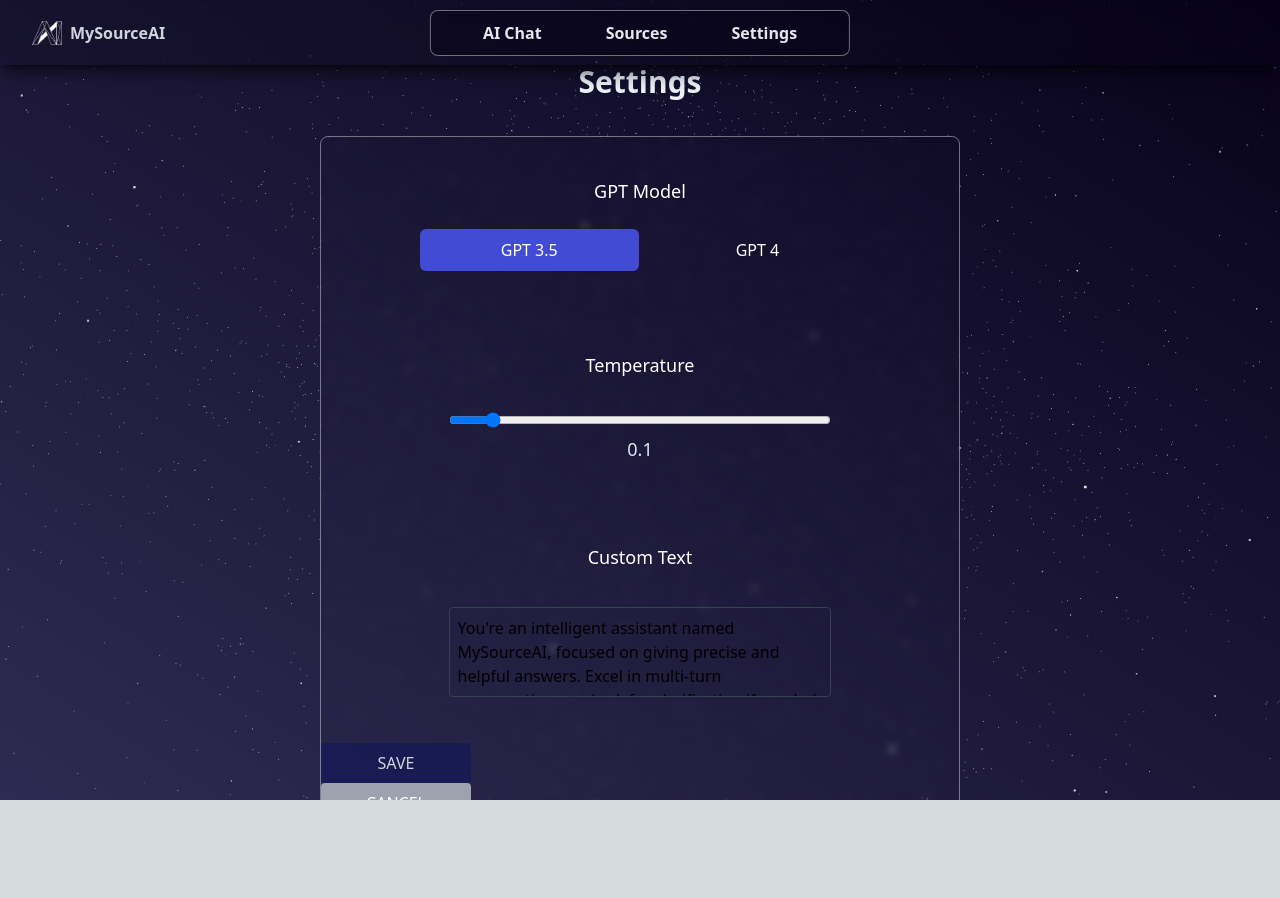
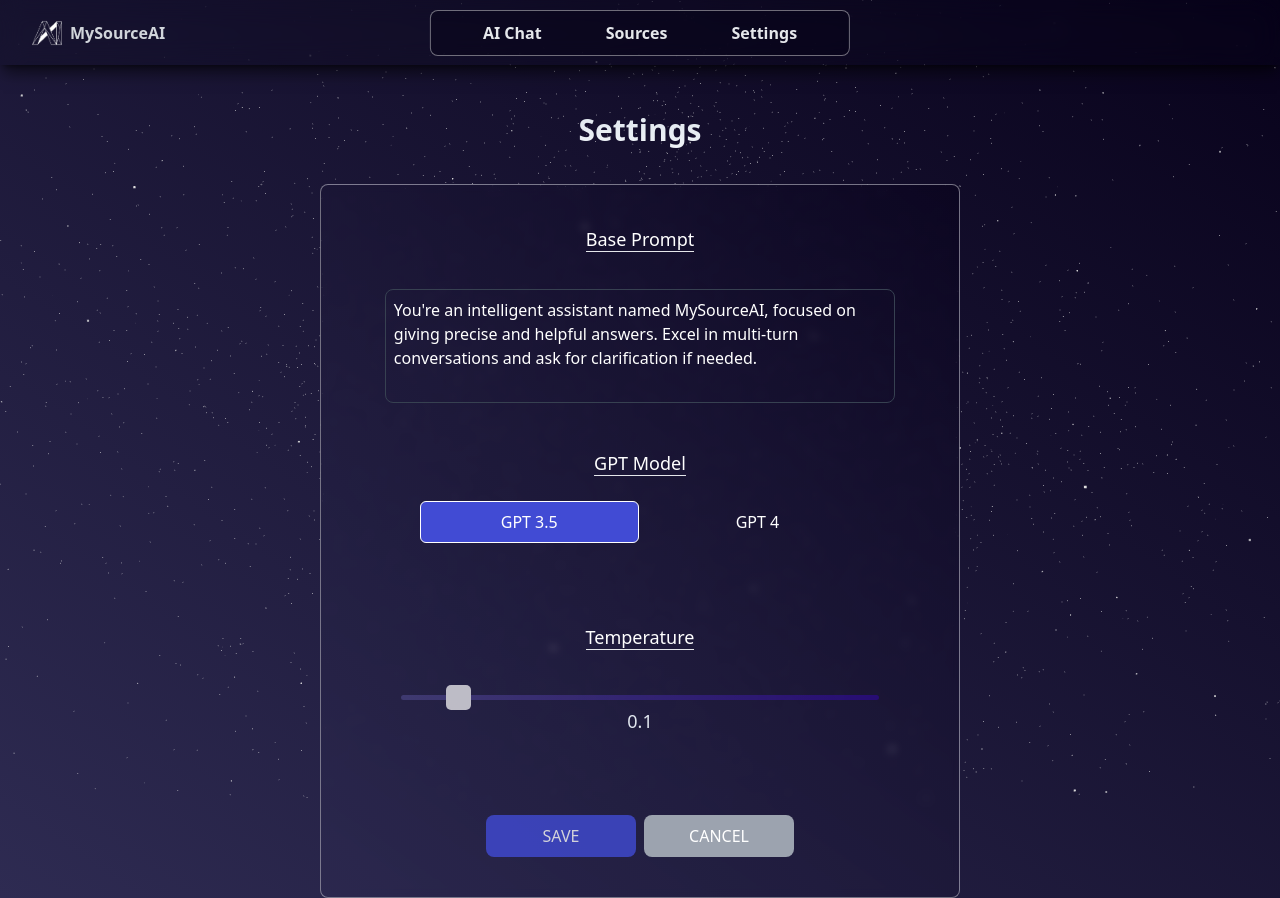
Before and after one commit to cagatav/MySourceAI, a Next.js app: page /Settings in a window 1280 px wide. Before the commit the page ends 800 px from the top, so only its background shows below. Built offline with nearby package versions, Linux system fonts and the light colour scheme.

Commit message:
UI - UX Update from CAGATAV

```diff
--- a/package.json
+++ b/package.json
@@ -23,6 +23,7 @@
     "react-dom": "^18.2.0",
     "react-dropzone": "^14.2.3",
     "react-router": "^6.22.3",
+    "react-router-dom": "^6.22.3",
     "react-toastify": "^10.0.5",
     "three": "^0.159.0"
   },
--- a/src/pages/Settings.js
+++ b/src/pages/Settings.js
@@ -3,19 +3,25 @@ import { ToastContainer, toast } from 'react-toastify';
 import 'react-toastify/dist/ReactToastify.css';
 
 export default function Settings() {
-  const [chatType, setChatType] = useState('gpt-3.5');
+  const [chatType, setChatType] = useState('GPT 3.5');
   const [temperature, setTemperature] = useState(0.5);
-  const [customText, setCustomText] = useState('');
+  const [basePrompt, setBasePrompt] = useState('');
+  const [initialChatType, setInitialChatType] = useState('');
+  const [initialTemperature, setInitialTemperature] = useState(0);
+  const [initialBasePrompt, setInitialBasePrompt] = useState('');
 
   useEffect(() => {
-    // Başlangıç durumunu yerel depolamadan al
-    const savedChatType = localStorage.getItem('chatType') || 'gpt-3.5';
+    const savedChatType = localStorage.getItem('chatType') || 'GPT 3.5';
     const savedTemperature = parseFloat(localStorage.getItem('temperature')) || 0.1;
-    const savedCustomText = localStorage.getItem('customText') || "You're an intelligent assistant named "+ "MySourceAI"+", focused on giving precise and helpful answers. Excel in multi-turn conversations and ask for clarification if needed.";
+    const savedBasePrompt = localStorage.getItem('basePrompt') || "You're an intelligent assistant named "+ "MySourceAI"+", focused on giving precise and helpful answers. Excel in multi-turn conversations and ask for clarification if needed.";
 
     setChatType(savedChatType);
     setTemperature(savedTemperature);
-    setCustomText(savedCustomText);
+    setBasePrompt(savedBasePrompt);
+
+    setInitialChatType(savedChatType);
+    setInitialTemperature(savedTemperature);
+    setInitialBasePrompt(savedBasePrompt);
   }, []);
 
   const handleChatTypeChange = (selectedType) => {
@@ -26,8 +32,8 @@ export default function Settings() {
     setTemperature(parseFloat(event.target.value));
   };
 
-  const handleCustomTextChange = (event) => {
-    setCustomText(event.target.value);
+  const handleBasePromptChange = (event) => {
+    setBasePrompt(event.target.value);
   };
 
   const truncateText = (text, maxLength) => {
@@ -35,81 +41,112 @@ export default function Settings() {
   };
 
   const handleSubmit = () => {
-    // Verileri yerel depolama kaydedin
-    localStorage.setItem('chatType', chatType);
-    localStorage.setItem('temperature', temperature);
-    localStorage.setItem('customText', customText);
+    let changesMade = false;
 
-    // Bildirim gönderin
-    toast.info('Selected GPT Model: ' + chatType);
-    toast.info('Selected Temperature: ' + temperature);
-    toast.success('The base prompt has been updated: ' + truncateText(customText, 50));
-    console.log("Custom Text:", customText);
+    if (chatType !== initialChatType) {
+      localStorage.setItem('chatType', chatType);
+      toast.info('Selected GPT Model: ' + chatType);
+      setInitialChatType(chatType);  // Update initial state to reflect the new saved state
+      changesMade = true;
+    }
+
+    if (temperature !== initialTemperature) {
+      localStorage.setItem('temperature', temperature);
+      toast.info('Selected Temperature: ' + temperature);
+      setInitialTemperature(temperature);  // Update initial state to reflect the new saved state
+      changesMade = true;
+    }
+
+    if (basePrompt !== initialBasePrompt) {
+      localStorage.setItem('basePrompt', basePrompt);
+      toast.success('The base prompt has been updated: ' + truncateText(basePrompt, 50));
+      setInitialBasePrompt(basePrompt);  // Update initial state to reflect the new saved state
+      changesMade = true;
+    }
+
+    if (!changesMade) {
+      toast.error('No changes to save.');
+    } else {
+      console.log("Changes saved: ", {
+        chatType: chatType,
+        temperature: temperature,
+        basePrompt: basePrompt
+      });
+    }
   };
 
+
   const handleCancel = () => {
-    toast.info("Cancelled");
+
+    setChatType(initialChatType);
+    setTemperature(initialTemperature);
+    setBasePrompt(initialBasePrompt);
+
+    toast.warning("Cancelled");
   };
 
   return (
-    <div className="h-screen">
-      <div className="h-auto">
-        <div className="text-transparent " id="settings">Settings</div>
-        <h1 className="bg-gradient-to-t from-slate-100 to-slate-300 text-transparent bg-clip-text text-center pt-10 pb-1 font-semibold text-3xl select-none">Settings</h1>
+    <div className="h-auto">
+      <div>
+        <div className="text-transparent select-none" id="settings">Settings</div>
+        <h1 className="bg-gradient-to-t from-slate-100 to-slate-300 text-transparent bg-clip-text text-center pt-10 pb-1 font-semibold text-3xl select-none mt-12">
+          Settings</h1>
 
-        <div className="relative md:w-1/2 xx:w-4/5 inset-x-0 h-2/3 flex rounded-lg border backdrop-blur-sm border-[#ffffff69] mx-auto mt-8 overflow-y-auto overflow-x-hidden">
+        <div className="relative md:w-1/2 xx:w-4/5 inset-x-0 h-2/3 flex rounded-lg border bg-gradient-to-tr from-[#2e2b5285] to-[#08021b81] backdrop-blur-sm border-[#ffffff69] mx-auto mt-8 overflow-y-auto overflow-x-hidden">
           <div className="w-full">
-            <div className="pt-10 font-medium">
-              <div className="text-center mb-20 margin">
-                <label htmlFor="temperature" className="text-white text-lg">GPT Model</label>
+            <div className="py-10 font-medium">
+            <div className="text-center mb-10 margin">
+                <label htmlFor="basePrompt" className="text-white text-lg border-b select-none">Base Prompt</label>
+                <br/><br/>
+                <textarea
+                  className="mt-3 border border-gray-700 hover:border-white bg-transparent rounded-lg p-2 font-normal duration-200 text-white"
+                  id="basePrompt"
+                  value={basePrompt}
+                  onChange={handleBasePromptChange}
+                  rows="4"
+                  style={{ width: "80%", resize: "none" }}
+                />
+              </div>
+              <div className="text-center mb-20 margin ">
+                <label htmlFor="temperature" className="text-white text-lg border-b select-none">GPT Model</label>
                 <br/><br/>
                 <button
-                  className={`mx-2 py-2 px-20 text-white rounded-md focus:outline-none border border-[#00000000] hover:bg-[#00000000] hover:border-[#FFFFFF] hover:border ${chatType === 'gpt-3.5' ? 'bg-[#414bd4]' : ''}`}
-                  onClick={() => handleChatTypeChange('gpt-3.5')}>
+                  className={`duration-200 mx-2 py-2 px-20 text-white rounded-md focus:outline-none border border-transparent hover:border-white hover:border
+                  ${chatType === 'GPT 3.5' ? 'bg-[#414bd4] border-white' : ''}`}
+                  onClick={() => handleChatTypeChange('GPT 3.5')}>
                   GPT 3.5
                 </button>
                 <button
-                  className={`mx-2 py-2 px-20  text-white rounded-md focus:outline-none border border-[#00000000] hover:bg-[#00000000] hover:border-[#FFFFFF] hover:border  ${chatType === 'gpt-4' ? 'bg-[#414bd4]' : ''}`}
-                  onClick={() => handleChatTypeChange('gpt-4')}>
+                  className={`duration-200 mx-2 py-2 px-20 text-white rounded-md focus:outline-none border border-transparent hover:border-white hover:border
+                  ${chatType === 'GPT 4' ? 'bg-[#414bd4] border-white' : ''}`}
+                  onClick={() => handleChatTypeChange('GPT 4')}>
                   GPT 4
                 </button>
               </div>
               <div className="text-center mb-20 margin text-lg">
-                <label htmlFor="temperature" className="text-white">Temperature</label>
+              <label htmlFor="temperature" className="text-white border-b select-none">Temperature</label>
                 <br/><br/>
                 <input
+                  className="duration-200 appearance-none bg-gray-200 h-1 w-60 rounded outline-none slider-thumb"
                   type="range"
                   min="0"
                   max="1.0"
                   step="0.1"
                   value={temperature}
                   onChange={handleTemperatureChange}
-                  style={{ width: "60%" }}
                 />
                 <br/>
-                <span className="text-slate-200">{temperature}</span>
+                <span className="text-slate-200 select-none">{temperature}</span>
               </div>
-              <div className="text-center mb-10 margin">
-                <label htmlFor="customText" className="text-white text-lg">Custom Text</label>
-                <br/><br/>
-                <textarea
-                  className="mt-3 border border-gray-700 hover:border-white bg-transparent rounded p-2 font-normal"
-                  id="customText"
-                  value={customText}
-                  onChange={handleCustomTextChange}
-                  rows="3"
-                  style={{ width: "60%", resize: "none" }}
-                />
-              </div>
-              <div className="flex justify-center mb-10 flex-col">
+              <div className="flex justify-center">
                 <button
-                  className="bg-[#161a55] hover:bg-[#4d517a] w-[150px] text-white  text-opacity-100 opacity-80 py-2 px-8 rounded mr-2"
+                  className="duration-200 bg-[#414bd4] hover:bg-transparent w-[150px] text-white  text-opacity-100 opacity-80 py-2 px-8 rounded-lg mr-2 border border-transparent hover:border-white"
                   onClick={handleSubmit}
                 >
                   SAVE
                 </button>
                 <button
-                  className="bg-gray-400 hover:bg-gray-600 text-white py-2 px-8 rounded w-[150px]"
+                  className="duration-200 bg-gray-400 hover:bg-[#ffffff2a] text-white py-2 px-8 rounded-lg w-[150px] border border-transparent hover:border-white"
                   onClick={handleCancel}
                 >
                   CANCEL
--- a/src/pages/_app.tsx
+++ b/src/pages/_app.tsx
@@ -12,7 +12,7 @@ const inter = Inter({ subsets: ["latin"] });
 
 
 export default function App({ Component, pageProps }: AppProps) {
-  return <div className=" bg-gradient-to-tr from-[#2e2b52] to-[#08021b] overflow-y-hidden">
+  return <div className="w-full bg-gradient-to-tr from-[#2e2b52] to-[#08021b] overflow-y-hidden">
           <StarsCanvas />
           <Navbar />
           <Component {...pageProps}/>
--- a/src/styles/globals.css
+++ b/src/styles/globals.css
@@ -3,21 +3,30 @@
 @tailwind utilities;
 
 
-:root {
-  --foreground-rgb: 0, 0, 0;
-  --background-start-rgb: 214, 219, 220;
-  --background-end-rgb: 255, 255, 255;
+::-webkit-scrollbar {
+  width: 5px; /* Genişlik */
+  border-radius: 0.375rem
 }
 
-@media (prefers-color-scheme: dark) {
-  :root {
-    --foreground-rgb: 255, 255, 255;
-    --background-start-rgb: 0, 0, 0;
-    --background-end-rgb: 0, 0, 0;
-  }
+/* Track */
+::-webkit-scrollbar-track {
+  background-image: linear-gradient(to bottom, #2e2b52, #08021b);
+  border-radius: 0.375rem
+}
+
+/* Handle */
+::-webkit-scrollbar-thumb {
+  background:rgba(255, 255, 255, 0.25);
+  border-radius: 0.375rem
+}
+
+/* Handle on hover */
+::-webkit-scrollbar-thumb:hover {
+  background:rgba(255, 255, 255);
 }
 
 body {
+
   color: rgb(var(--foreground-rgb));
   background: linear-gradient(
       to bottom,
@@ -34,18 +43,40 @@ body {
 .Toastify__toast--error {
   background-color: #0300145e !important;
   color: white !important;
-
 }
 
 .Toastify__toast--info {
-  background-color: #17a2b85e !important;
+  background-color: #0b59655e !important;
   color: white !important;
 }
 
 .Toastify__toast--warning {
-  background-color: #ffc1075e !important;
-  color: black;
+  background-color: #ffca2a5e !important;
+  color: white !important;
 }
+
 .Toastify__close-button {
   color: white !important;
 }
+
+input[type="range"] {
+  width: 75%;
+  height: 5px;
+  background-image: linear-gradient(to right, #4a4583, #2d0a8e);
+  opacity: 0.7;
+  transition: opacity .2s;
+}
+
+input[type="range"]:hover {
+  opacity: 1;
+  border-radius: 20%;
+}
+
+input[type="range"]::-webkit-slider-thumb {
+  appearance: none;
+  width: 25px;
+  height: 25px;
+  background: #ffffff;
+  cursor: pointer;
+  border-radius: 20%;
+}
```
Also changed, not shown: src/components/Navbar.tsx (+4 -31 lines), src/pages/AIChat.js (+7 -6 lines), src/pages/Sources.js (+7 -7 lines), src/pages/index.js (+14 -11 lines), 1 other file (tests, documents, lock files or other folders).
